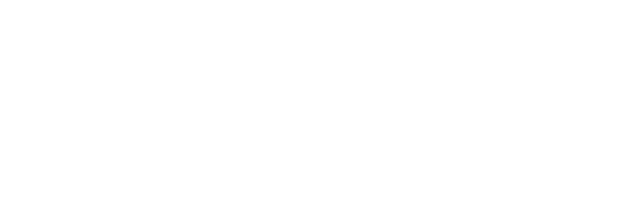
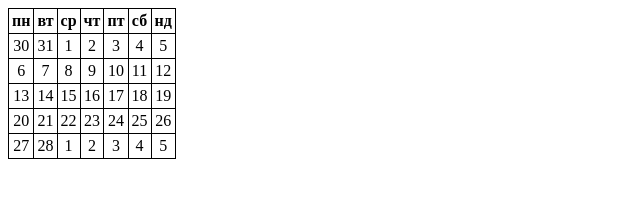
Before and after one commit to AnnaKulib/studying-in-NIX, a plain HTML site: page task1/index.html in a window 1280 px wide. Shown: the whole page, without its empty margins (0-640 px from the left). Drawn offline with Linux system fonts and the light colour scheme.

Commit message:
added task1

```diff
--- a/task1/index.html
+++ b/task1/index.html
@@ -5,8 +5,10 @@
     <meta http-equiv="X-UA-Compatible" content="IE=edge" />
     <meta name="viewport" content="width=device-width, initial-scale=1.0" />
     <title>Document</title>
+    <script defer src="index.js"></script>
+    <link rel="stylesheet" href="style.css" />
   </head>
   <body>
-    <script src="index.js"></script>
+    <div id="calendar"></div>
   </body>
 </html>
--- a/task1/index.js
+++ b/task1/index.js
@@ -7,4 +7,36 @@
 // понеділок.
 // Наприклад, createCalendar(cal, 2012, 9) згенерує в cal наступний календар:
 
-// PS У цьому завдання достатньо
+let cal = document.querySelector("#calendar");
+function createCalendar(elem, year, month) {
+  // користувач задає місяць числом 1 - 12,а в js місяці ідуть за індексами 0 - 11, тому  month - 1
+  let currentDate = new Date(year, month - 1, 1);
+  let finalDateOfMonth = new Date(year, month, 0);
+  //   console.log(new Date());
+  //   console.log(currentDate);
+  //   console.log(currentDate.getDate());
+  //   console.log(finalDateOfMonth);
+  // пошук понеділка. "допоки не понеділок"
+  while (currentDate.getDay() != 1) {
+    currentDate.setDate(currentDate.getDate() - 1);
+  }
+  let table = document.createElement("table");
+  table.innerHTML =
+    "<tr><th>пн</th><th>вт</th><th>ср</th><th>чт</th><th>пт</th><th>сб</th><th>нд</th></tr>";
+  while (currentDate <= finalDateOfMonth) {
+    let tr = document.createElement("tr");
+    for (let i = 0; i < 7; i++) {
+      let td = document.createElement("td");
+      if (currentDate.getMonth() == month - 1) {
+        td.textContent = currentDate.getDate();
+      }
+      td.textContent = currentDate.getDate();
+      tr.append(td);
+      currentDate.setDate(currentDate.getDate() + 1);
+    }
+    table.append(tr);
+  }
+  elem.append(table);
+}
+
+createCalendar(cal, 2023, 2);
--- /dev/null
+++ b/task1/style.css
@@ -0,0 +1,15 @@
+table {
+  border-collapse: collapse;
+}
+
+td,
+th {
+  border: 1px solid #000000;
+  padding: 3px;
+  text-align: center;
+}
+
+th {
+  font-weight: bold;
+  background-color: #fefefe;
+}
```
